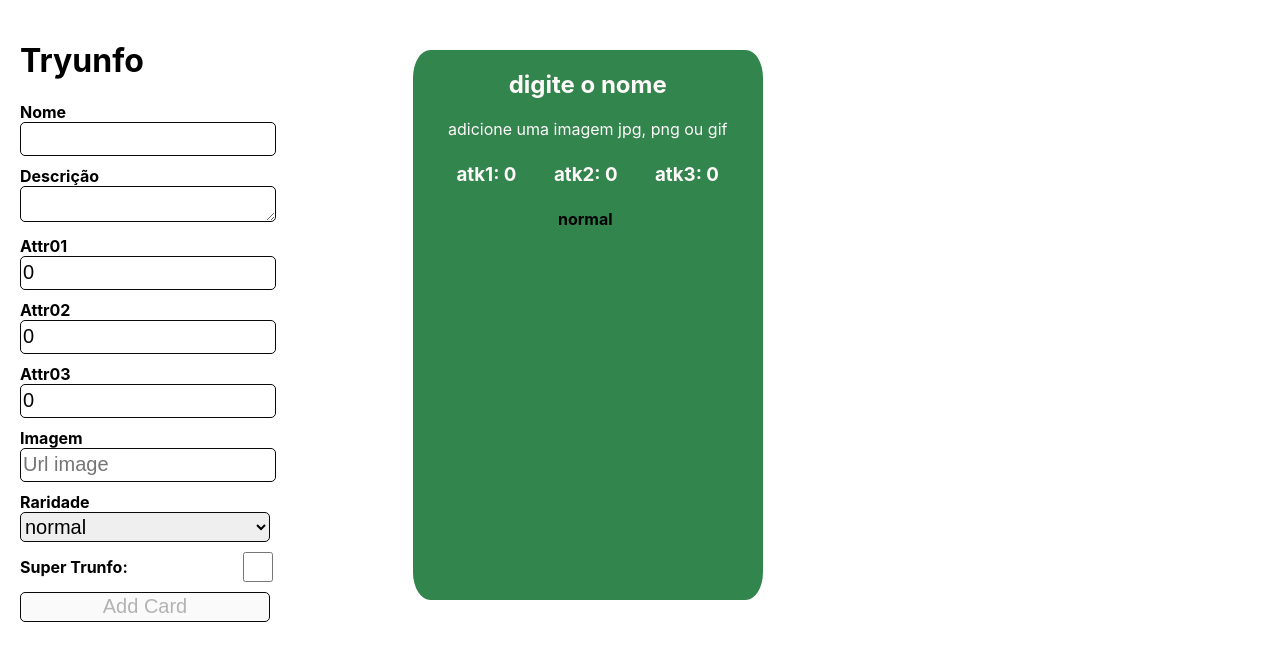
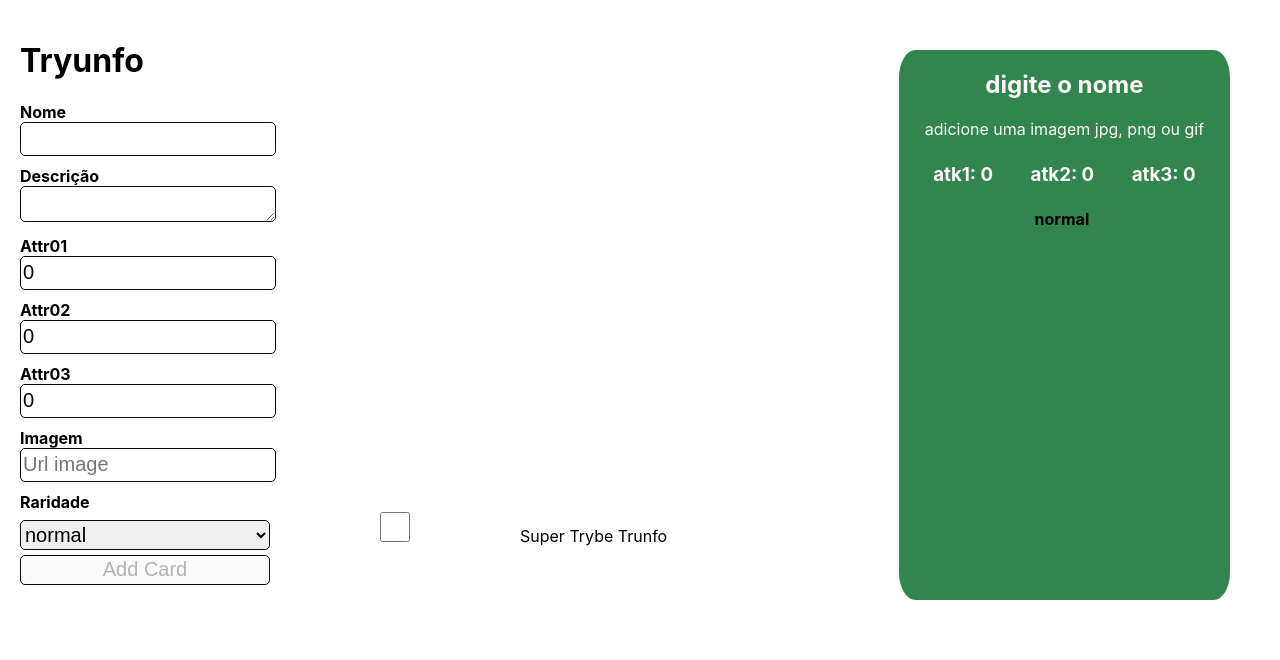
Before and after one commit to SergioEvando23/project-tryunfo, a React (Create React App) app: page / in a window 1280 px wide. Shown: the top 660 px of the page. Built offline with nearby package versions, Linux system fonts and the light colour scheme.

Commit message:
Adicionado alerta de que já ha um super trunfo ao projeto

```diff
--- a/src/App.css
+++ b/src/App.css
@@ -18,3 +18,15 @@ input, select, button, textarea {
   margin-bottom: 5px;
   margin-top: 5px;
 }
+
+.hasTrunfo {
+  background-color: rgb(130, 44, 44);
+  border-radius: 5px;
+  box-shadow: 0 3px 10px rgb(0 0 0 / 2);
+  color: white;
+  font-size: 20px;
+  margin-bottom: 10px;
+  padding: 10px;
+  text-align: center;
+  width: 230px;
+}
--- a/src/App.js
+++ b/src/App.js
@@ -88,7 +88,7 @@ class App extends React.Component {
         cardAttr3: 0,
         cardImage: '',
         cardRare: 'normal',
-        cardTrunfo: false,
+        hasTrunfo: cardTrunfo,
         isSaveButtonDisabled: true,
       });
     });
--- a/src/components/Form.js
+++ b/src/components/Form.js
@@ -12,7 +12,7 @@ class Form extends React.Component {
       cardImage,
       cardRare,
       cardTrunfo,
-      // hasTrunfo,
+      hasTrunfo,
       isSaveButtonDisabled,
       onInputChange,
       onSaveButtonClick,
@@ -110,21 +110,22 @@ class Form extends React.Component {
             <option value="muito raro">muito raro</option>
           </select>
         </label>
-        <label htmlFor="cardcardTrunfo">
-          <div className="isTrunfo">
-            <p>Super Trunfo:</p>
+        {
+          hasTrunfo
+            ? <p className="hasTrunfo">Você já tem um Super Trunfo em seu baralho</p>
+            : (
+              <label htmlFor="cardTrunfo">
                 <input
-              value={ cardTrunfo }
-              name="cardTrunfo"
-              id="super"
                   type="checkbox"
-              placeholder="Super Tryunfo"
                   checked={ cardTrunfo }
                   data-testid="trunfo-input"
                   onChange={ onInputChange }
+                  name="cardTrunfo"
                 />
-          </div>
+                Super Trybe Trunfo
               </label>
+            )
+        }
         <button
           data-testid="save-button"
           type="submit"
@@ -147,7 +148,7 @@ Form.propTypes = {
   cardImage: PropTypes.string.isRequired,
   cardRare: PropTypes.string.isRequired,
   cardTrunfo: PropTypes.bool.isRequired,
-  // hasTrunfo: PropTypes.bool.isRequired,
+  hasTrunfo: PropTypes.bool.isRequired,
   isSaveButtonDisabled: PropTypes.bool.isRequired,
   onInputChange: PropTypes.func.isRequired,
   onSaveButtonClick: PropTypes.func.isRequired,
```
Lines whose indentation alone changed are shown as unchanged.
